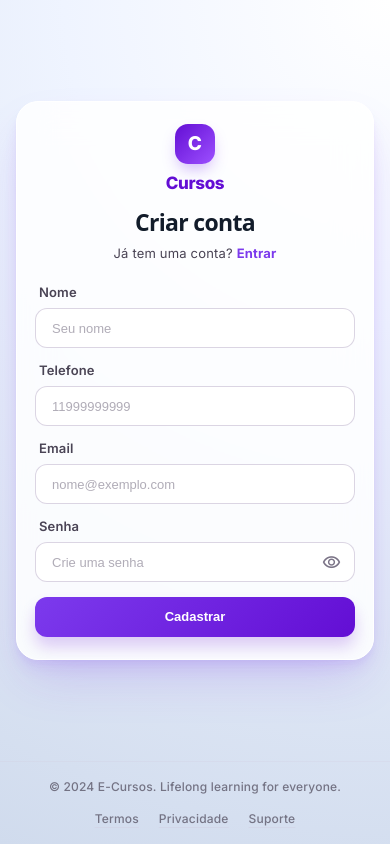
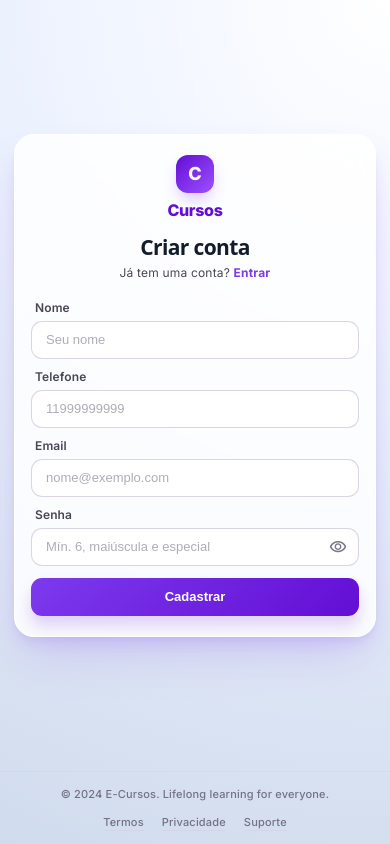
Before and after one commit to BrunoBudan0/Tunning-de-Dados, a React (Vite) app in the folder client/: page / in a window 390 px wide. Built offline with nearby package versions, Linux system fonts and the light colour scheme; no server answers.

Commit message:
Validando os campos de cadastro

```diff
--- a/client/src/pages/cadastro/Cadastro.css
+++ b/client/src/pages/cadastro/Cadastro.css
@@ -16,66 +16,66 @@
   display: flex;
   align-items: center;
   justify-content: center;
-  padding: clamp(18px, 3vw, 34px) clamp(14px, 3vw, 26px);
+  padding: clamp(14px, 2.5vw, 26px) clamp(12px, 2.5vw, 22px);
 }
 
 .cadastro-card {
   width: 100%;
-  max-width: 340px;
-  padding: 24px;
-  border-radius: 24px;
+  max-width: 315px;
+  padding: 20px;
+  border-radius: 22px;
   background: rgba(255, 255, 255, 0.84);
   border: 1px solid #ffffff;
   backdrop-filter: blur(18px);
   box-shadow:
     0 4px 6px -1px rgba(124, 58, 237, 0.05),
     0 10px 15px -3px rgba(124, 58, 237, 0.1),
-    0 25px 50px -12px rgba(124, 58, 237, 0.22);
+    0 25px 50px -12px rgba(124, 58, 237, 0.2);
 }
 
 .cadastro-header {
   display: flex;
   flex-direction: column;
   align-items: center;
-  margin-bottom: 18px;
+  margin-bottom: 14px;
 }
 
 .cadastro-logo {
-  width: 42px;
-  height: 42px;
-  margin-bottom: 10px;
-  border-radius: 14px;
+  width: 38px;
+  height: 38px;
+  margin-bottom: 8px;
+  border-radius: 13px;
   display: flex;
   align-items: center;
   justify-content: center;
   background: linear-gradient(135deg, #630ed4 0%, #9d50ff 100%);
-  box-shadow: 0 8px 16px -4px rgba(124, 58, 237, 0.4);
+  box-shadow: 0 8px 16px -4px rgba(124, 58, 237, 0.35);
 }
 
 .cadastro-logo span {
   color: #ffffff;
-  font-size: 20px;
+  font-size: 18px;
   line-height: 1;
   font-weight: 800;
 }
 
 .cadastro-brand {
   color: #630ed4;
-  font-size: 18px;
+  font-size: 16px;
   line-height: 1.2;
   font-weight: 800;
   letter-spacing: -0.02em;
 }
 
 .cadastro-title {
-  margin-bottom: 22px;
+  margin-bottom: 18px;
   text-align: center;
 }
 
 .cadastro-title h1 {
-  margin: 0 0 8px;
+  margin: 0 0 6px;
   color: #121c2a;
-  font-size: 25px;
+  font-size: 22px;
   line-height: 1.15;
   letter-spacing: -0.03em;
   font-weight: 800;
@@ -84,8 +84,8 @@
 .cadastro-title p {
   margin: 0;
   color: #4a4455;
-  font-size: 14px;
-  line-height: 1.5;
+  font-size: 13px;
+  line-height: 1.4;
   font-weight: 400;
 }
 
@@ -103,34 +103,34 @@
 .cadastro-form {
   display: flex;
   flex-direction: column;
-  gap: 14px;
+  gap: 11px;
 }
 
 .form-group {
   display: flex;
   flex-direction: column;
-  gap: 7px;
+  gap: 5px;
 }
 
 .form-group label {
   margin-left: 4px;
   color: #4a4455;
-  font-size: 13px;
-  line-height: 18px;
+  font-size: 12px;
+  line-height: 16px;
   letter-spacing: 0.01em;
   font-weight: 600;
 }
 
 .form-group input {
   width: 100%;
-  height: 42px;
-  padding: 0 16px;
-  border-radius: 13px;
+  height: 38px;
+  padding: 0 14px;
+  border-radius: 12px;
   border: 1px solid rgba(204, 195, 216, 0.7);
   background: #ffffff;
   color: #121c2a;
-  font-size: 14px;
-  line-height: 22px;
+  font-size: 13px;
+  line-height: 20px;
   outline: none;
   transition: border-color 0.2s, box-shadow 0.2s;
 }
@@ -149,12 +149,12 @@
 }
 
 .password-wrapper input {
-  padding-right: 44px;
+  padding-right: 40px;
 }
 
 .password-wrapper button {
   position: absolute;
-  right: 14px;
+  right: 12px;
   top: 50%;
   transform: translateY(-50%);
   border: none;
@@ -173,7 +173,7 @@
 
 .material-symbol {
   font-family: 'Material Symbols Outlined';
-  font-size: 19px;
+  font-size: 18px;
   font-weight: normal;
   font-style: normal;
   line-height: 1;
@@ -194,16 +194,16 @@
 
 .cadastro-button {
   width: 100%;
-  height: 42px;
+  height: 38px;
   margin-top: 2px;
   border: none;
-  border-radius: 13px;
+  border-radius: 12px;
   background: linear-gradient(135deg, #7c3aed 0%, #630ed4 100%);
   color: #ffffff;
-  font-size: 14px;
-  line-height: 22px;
+  font-size: 13px;
+  line-height: 20px;
   font-weight: 700;
-  box-shadow: 0 10px 15px rgba(99, 14, 212, 0.2);
+  box-shadow: 0 10px 15px rgba(99, 14, 212, 0.18);
   cursor: pointer;
   transition:
     transform 0.3s cubic-bezier(0.4, 0, 0.2, 1),
@@ -213,7 +213,7 @@
 
 .cadastro-button:hover {
   transform: translateY(-1px);
-  box-shadow: 0 8px 20px -4px rgba(124, 58, 237, 0.4);
+  box-shadow: 0 8px 20px -4px rgba(124, 58, 237, 0.35);
   filter: brightness(1.05);
 }
 
@@ -228,11 +228,11 @@
 
 .cadastro-error,
 .cadastro-success {
-  margin: -2px 0 0;
-  padding: 8px 10px;
-  border-radius: 10px;
-  font-size: 13px;
-  line-height: 18px;
+  margin: -1px 0 0;
+  padding: 7px 9px;
+  border-radius: 9px;
+  font-size: 12px;
+  line-height: 16px;
   font-weight: 600;
   text-align: center;
 }
@@ -249,22 +249,22 @@
 
 .cadastro-footer {
   width: 100%;
-  padding: 16px 24px;
+  padding: 14px 22px;
   display: flex;
   align-items: center;
   justify-content: space-between;
-  gap: 14px;
+  gap: 12px;
   border-top: 1px solid rgba(204, 195, 216, 0.2);
   background: transparent;
   color: rgba(74, 68, 85, 0.7);
-  font-size: 12px;
-  line-height: 18px;
+  font-size: 11px;
+  line-height: 16px;
   font-weight: 500;
 }
 
 .cadastro-footer nav {
   display: flex;
-  gap: 20px;
+  gap: 18px;
 }
 
 .cadastro-footer a {
@@ -282,21 +282,21 @@
 @media (max-width: 1024px) {
   .cadastro-card {
     max-width: 300px;
-    padding: 22px;
+    padding: 20px;
   }
 
   .cadastro-title h1 {
-    font-size: 24px;
+    font-size: 22px;
   }
 }
 
 @media (max-width: 768px) {
   .cadastro-main {
-    padding: 30px 20px;
+    padding: 26px 18px;
   }
 
   .cadastro-card {
-    max-width: 340px;
+    max-width: 315px;
   }
 
   .cadastro-footer {
@@ -313,73 +313,73 @@
 @media (max-width: 480px) {
   .cadastro-main {
     align-items: center;
-    padding: 22px 16px;
+    padding: 18px 14px;
   }
 
   .cadastro-card {
     max-width: 100%;
-    padding: 22px 18px;
-    border-radius: 22px;
+    padding: 20px 16px;
+    border-radius: 20px;
   }
 
   .cadastro-header {
-    margin-bottom: 16px;
+    margin-bottom: 14px;
   }
 
   .cadastro-logo {
-    width: 40px;
-    height: 40px;
-    margin-bottom: 9px;
-    border-radius: 13px;
+    width: 38px;
+    height: 38px;
+    margin-bottom: 8px;
+    border-radius: 12px;
   }
 
   .cadastro-logo span {
-    font-size: 19px;
+    font-size: 18px;
   }
 
   .cadastro-brand {
-    font-size: 17px;
+    font-size: 16px;
   }
 
   .cadastro-title {
-    margin-bottom: 20px;
+    margin-bottom: 18px;
   }
 
   .cadastro-title h1 {
-    font-size: 23px;
+    font-size: 21px;
   }
 
   .cadastro-title p {
-    font-size: 13px;
+    font-size: 12px;
   }
 
   .cadastro-form {
-    gap: 13px;
+    gap: 10px;
   }
 
   .form-group input {
-    height: 40px;
-    border-radius: 12px;
+    height: 38px;
+    border-radius: 11px;
     font-size: 13px;
   }
 
   .cadastro-button {
-    height: 40px;
-    border-radius: 12px;
+    height: 38px;
+    border-radius: 11px;
     font-size: 13px;
   }
 
   .cadastro-footer {
-    padding: 16px;
+    padding: 14px;
   }
 }
 
 @media (max-width: 360px) {
   .cadastro-card {
-    padding: 20px 15px;
+    padding: 18px 14px;
   }
 
   .cadastro-footer nav {
-    gap: 12px;
+    gap: 10px;
   }
 }
--- a/client/src/pages/cadastro/Cadastro.jsx
+++ b/client/src/pages/cadastro/Cadastro.jsx
@@ -12,35 +12,71 @@ function Cadastro() {
   const [erro, setErro] = useState('')
   const [sucesso, setSucesso] = useState('')
 
+  function validarEmail(email) {
+    const regexEmail = /^[^\s@]+@[^\s@]+\.[^\s@]+$/
+    return regexEmail.test(email)
+  }
+
+  function validarCadastro({ nome, telefone, email, senha }) {
+    if (!nome || !telefone || !email || !senha) {
+      return 'Preencha todos os campos.'
+    }
+
+    if (nome.length < 3) {
+      return 'O nome deve ter pelo menos 3 caracteres.'
+    }
+
+    if (telefone.length < 10 || telefone.length > 11) {
+      return 'O telefone deve ter 10 ou 11 números. Exemplo: 11999999999.'
+    }
+
+    if (!validarEmail(email)) {
+      return 'Digite um email válido.'
+    }
+
+    if (senha.length < 6) {
+      return 'A senha deve ter pelo menos 6 caracteres.'
+    }
+
+    if (!/[a-z]/.test(senha)) {
+      return 'A senha deve conter pelo menos uma letra minúscula.'
+    }
+
+    if (!/[A-Z]/.test(senha)) {
+      return 'A senha deve conter pelo menos uma letra maiúscula.'
+    }
+
+    if (!/[!@#$%^&*(),.?":{}|<>_\-+=/\\[\]]/.test(senha)) {
+      return 'A senha deve conter pelo menos um caractere especial.'
+    }
+
+    return ''
+  }
+
   async function handleCadastro(event) {
     event.preventDefault()
 
     setErro('')
     setSucesso('')
-    setCarregando(true)
 
     const nomeDigitado = nome.trim()
     const telefoneDigitado = telefone.trim()
-    const emailDigitado = email.trim()
+    const emailDigitado = email.trim().toLowerCase()
     const senhaDigitada = senha.trim()
 
-    if (!nomeDigitado || !telefoneDigitado || !emailDigitado || !senhaDigitada) {
-      setErro('Preencha todos os campos.')
-      setCarregando(false)
+    const mensagemErro = validarCadastro({
+      nome: nomeDigitado,
+      telefone: telefoneDigitado,
+      email: emailDigitado,
+      senha: senhaDigitada,
+    })
+
+    if (mensagemErro) {
+      setErro(mensagemErro)
       return
     }
 
-    const { data: usuarioExistente } = await supabase
-      .from('usuarios')
-      .select('id')
-      .eq('email', emailDigitado)
-      .maybeSingle()
-
-    if (usuarioExistente) {
-      setErro('Este email já está cadastrado.')
-      setCarregando(false)
-      return
-    }
+    setCarregando(true)
 
     const { error } = await supabase
       .from('usuarios')
@@ -57,7 +93,13 @@ function Cadastro() {
 
     if (error) {
       console.log('Erro Supabase:', error)
-      setErro('Erro ao cadastrar usuário.')
+
+      if (error.code === '23505') {
+        setErro('Este email já está cadastrado.')
+        return
+      }
+
+      setErro(`Erro ao cadastrar usuário: ${error.message}`)
       return
     }
 
@@ -69,7 +111,7 @@ function Cadastro() {
   }
 
   function handleTelefoneChange(event) {
-    const somenteNumeros = event.target.value.replace(/\D/g, '')
+    const somenteNumeros = event.target.value.replace(/\D/g, '').slice(0, 11)
     setTelefone(somenteNumeros)
   }
 
@@ -106,6 +148,7 @@ function Cadastro() {
                 placeholder="Seu nome"
                 autoComplete="name"
                 value={nome}
+                minLength={3}
                 onChange={(event) => setNome(event.target.value)}
                 required
               />
@@ -121,6 +164,8 @@ function Cadastro() {
                 placeholder="11999999999"
                 autoComplete="tel"
                 value={telefone}
+                minLength={10}
+                maxLength={11}
                 onChange={handleTelefoneChange}
                 required
               />
@@ -147,9 +192,10 @@ function Cadastro() {
                 <input
                   id="senha"
                   type={mostrarSenha ? 'text' : 'password'}
-                  placeholder="Crie uma senha"
+                  placeholder="Mín. 6, maiúscula e especial"
                   autoComplete="new-password"
                   value={senha}
+                  minLength={6}
                   onChange={(event) => setSenha(event.target.value)}
                   required
                 />
```
